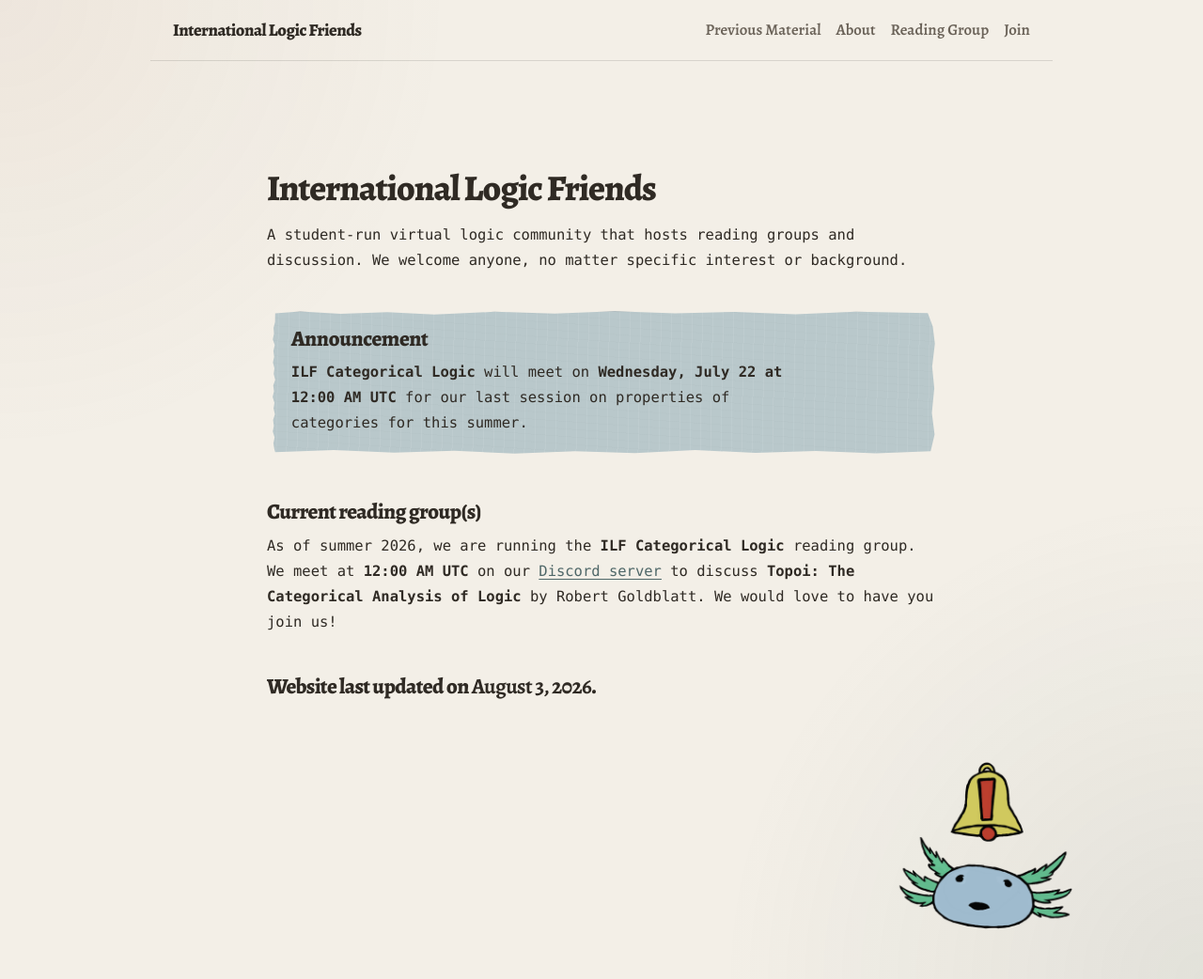
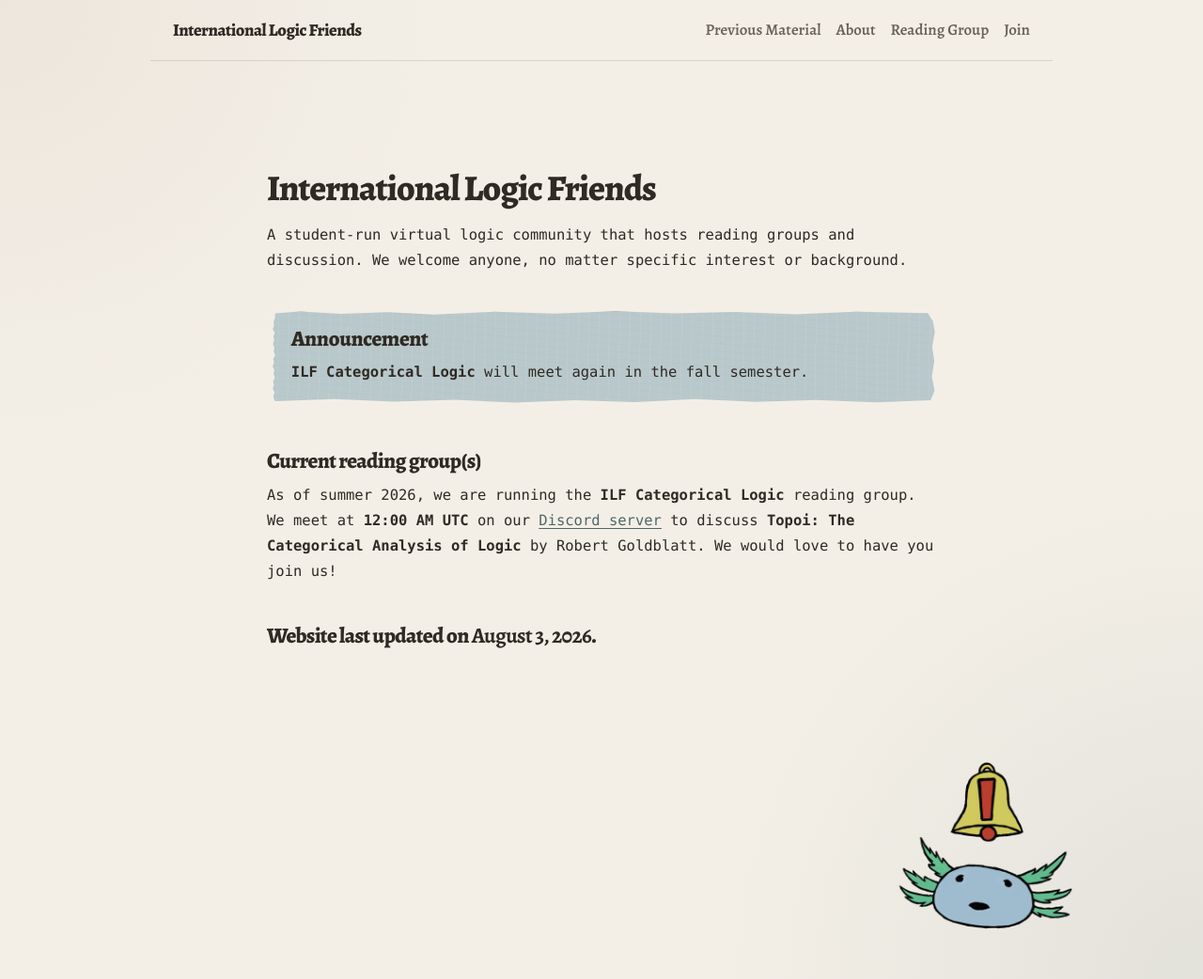
Before and after one commit to international-logic-friends/international-logic-friends.github.io, a Jekyll site: the page built from index.md, in a window 1280 px wide and 1042 px high. Shown: the whole window at 94% size. Built offline with Jekyll 4.4.1, drawn with Linux system fonts in a browser that asks for light colours; some web fonts are replaced.

Commit message:
fall update

```diff
--- a/index.md
+++ b/index.md
@@ -12,7 +12,7 @@ A student-run virtual logic community that hosts reading groups and discussion.
 
 <div class="announcement" markdown="1">
 
-**ILF Categorical Logic** will meet on **<time class="local-time" datetime="2026-07-21T20:00:00-04:00">8:00 PM Eastern</time>** for our last session on properties of categories for this summer.
+**ILF Categorical Logic** will meet again in the fall semester.
 
 </div>
 
```
